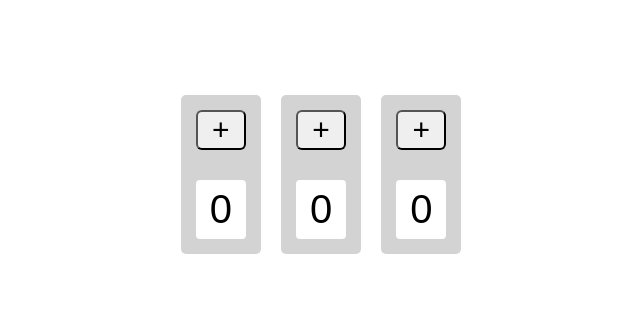
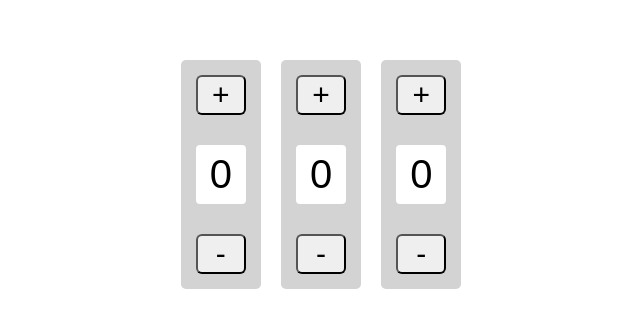
Before and after one commit to sf-golden-bears-2017/react_counters_challenge, a React (Create React App) app: page / in a window 1280 px wide. Shown: the part 226-554 px from the top of the page, without its empty margins (319-959 px from the left). Built offline with nearby package versions, Linux system fonts and the light colour scheme.

Commit message:
implement decrement buttons on counter

```diff
--- a/src/Counter.js
+++ b/src/Counter.js
@@ -9,17 +9,24 @@ class Counter extends React.Component {
     };
 
     this.increment = this.increment.bind(this)
+    this.decrement = this.decrement.bind(this)
   }
 
   increment() {
     this.setState({ count: this.state.count + 1 })
   }
 
+  decrement() {
+    this.setState({ count: this.state.count - 1 })
+  }
+
   render() {
+    console.log(this.state.count)
     return (
       <div className="counter">
         <button onClick={this.increment}>+</button>
         <div className="count">{this.state.count}</div>
+        <button onClick={this.decrement}>-</button>
       </div>
     );
   }
```
